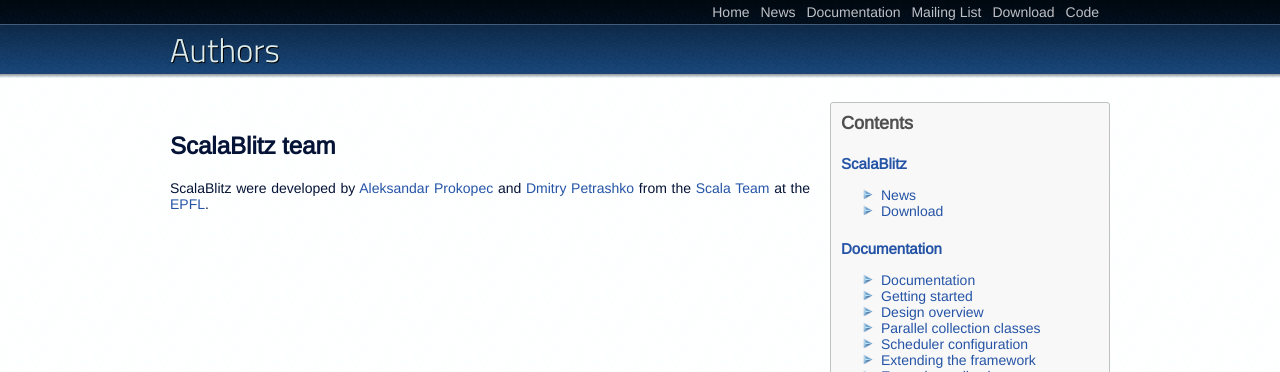
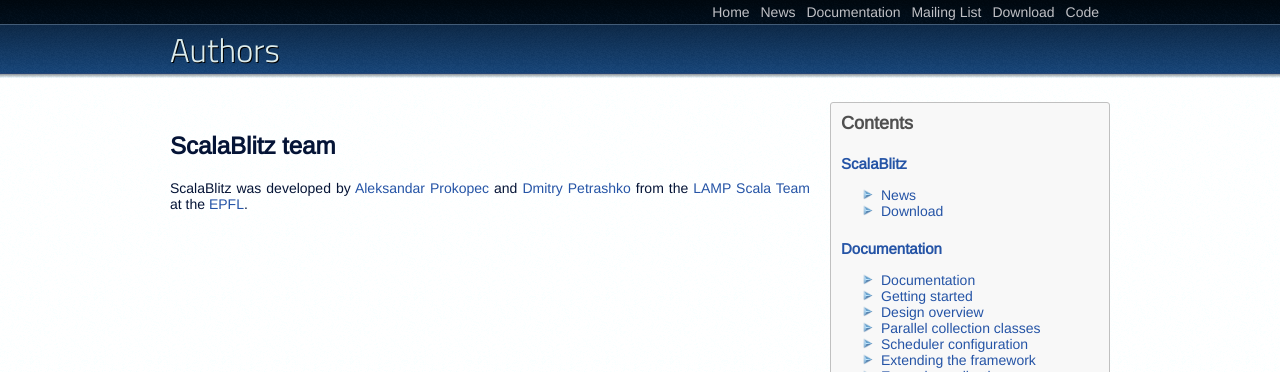
Before and after one commit to scala-blitz/scala-blitz.github.com, a Jekyll site: the page built from home/authors.md, in a window 1280 px wide. Shown: the top 372 px of the page. Built offline with Jekyll 4.4.1, drawn with Linux system fonts in a browser that asks for light colours.

Commit message:
Update authors.md

```diff
--- a/home/authors.md
+++ b/home/authors.md
@@ -6,4 +6,4 @@ permalink: /authors/index.html
 
 ## ScalaBlitz team
 
-ScalaBlitz were developed by [Aleksandar Prokopec](http://people.epfl.ch/aleksandar.prokopec) and [Dmitry Petrashko](http://people.epfl.ch/dmitry.petrashko) from the [Scala Team](http://lamp.epfl.ch/) at the [EPFL](http://epfl.ch/).
+ScalaBlitz was developed by [Aleksandar Prokopec](http://people.epfl.ch/aleksandar.prokopec) and [Dmitry Petrashko](http://people.epfl.ch/dmitry.petrashko) from the [LAMP Scala Team](http://lamp.epfl.ch/) at the [EPFL](http://epfl.ch/).
```
